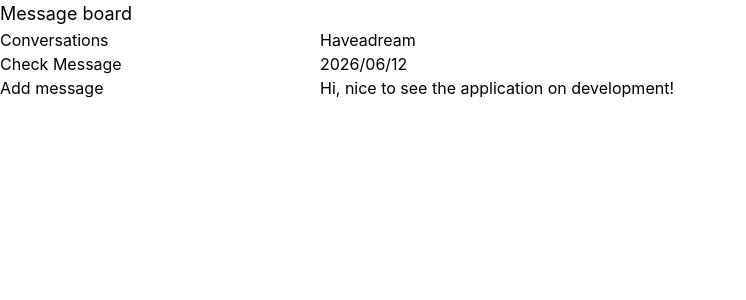
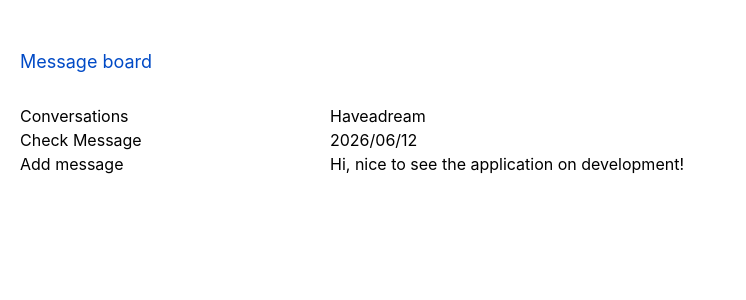
Before and after one commit to Haveadream1/message-board, a React (Vite) app in the folder client/: page / in a window 1280 px wide. Shown: the top 300 px of the page, without its empty margins (0-746 px from the left). Built offline with nearby package versions, Linux system fonts and the light colour scheme.

Commit message:
style: root and add theme

```diff
--- a/client/src/index.css
+++ b/client/src/index.css
@@ -1,4 +1,15 @@
 @import "tailwindcss";
+
+@theme {
+  --color-blue: #004AC6;
+  --color-light-violet: #FAF8FF;
+}
+
+@layer base {
+  #root {
+    @apply p-5 min-h-screen grid grid-rows-[1fr_8fr];
+  }
+}
 
 /* :root {
   --text: #6b6375;
```
